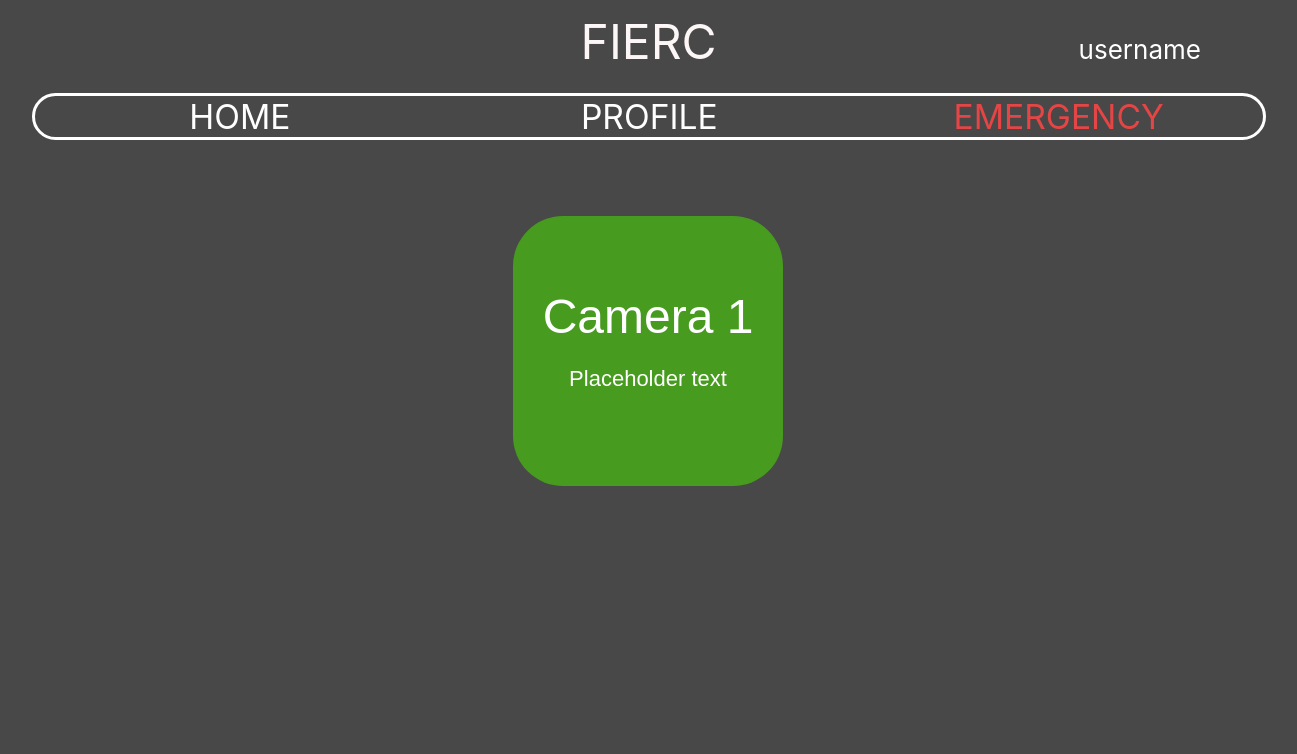
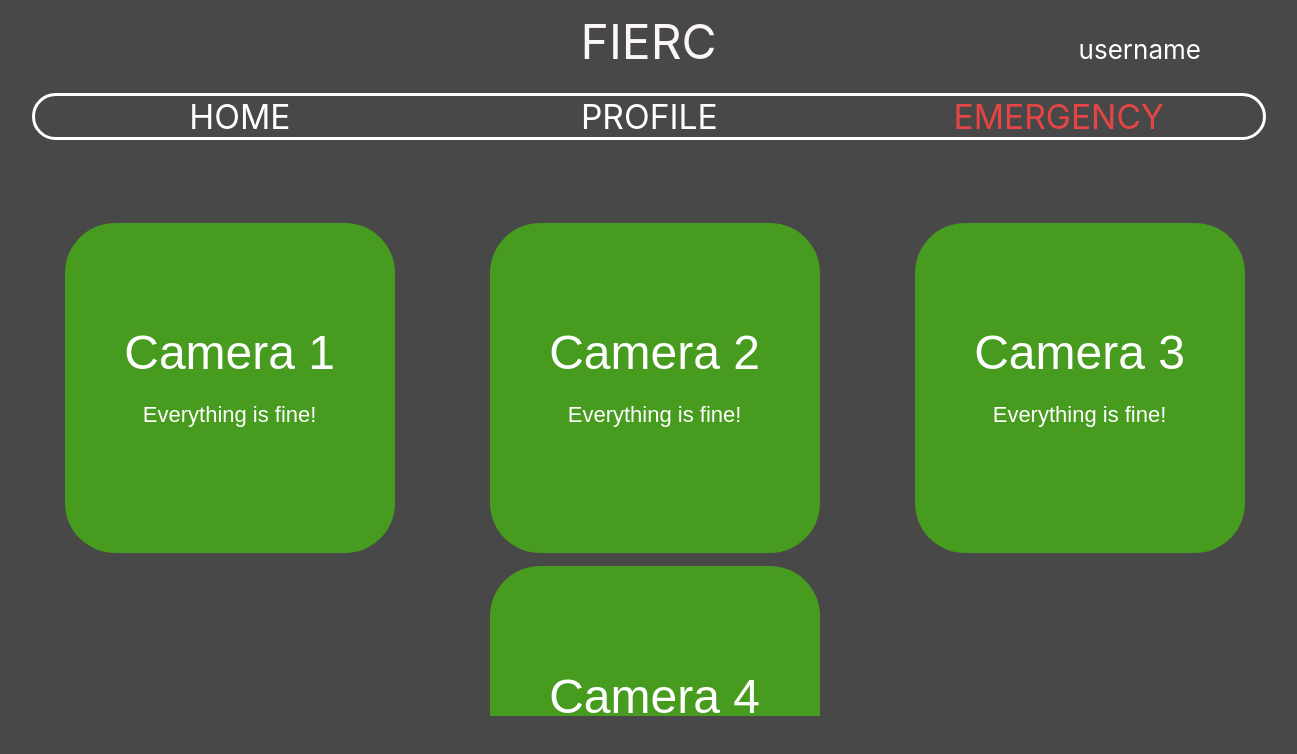
Before and after one commit to supraditya/Fierc, a React (Create React App) app: page / in a window 1536 px wide. Shown: the top 754 px of the page, without its empty margins (120-1417 px from the left). Built offline with nearby package versions, Linux system fonts and the light colour scheme.

Commit message:
Added styled-components package, styled home container to be separately scrollable. CameraTiles can now accept props

```diff
--- a/package.json
+++ b/package.json
@@ -9,7 +9,8 @@
     "react": "^16.13.1",
     "react-dom": "^16.13.1",
     "react-router-dom": "^5.1.2",
-    "react-scripts": "3.4.1"
+    "react-scripts": "3.4.1",
+    "styled-components": "^5.1.0"
   },
   "scripts": {
     "start": "react-scripts start",
--- a/src/components/CameraTile.js
+++ b/src/components/CameraTile.js
@@ -1,9 +1,9 @@
 import React from 'react';
 import styles from '../stylesheets/CameraTile.module.css';
-const CameraTile=()=>{
+const CameraTile=(props)=>{
     return(
         <div className="tile">
-            <button className={styles.tileButton}>Camera 1<p>Placeholder text</p></button>
+            <button className={styles.tileButton}>Camera {props.number}<p>{props.text}</p></button>
         </div>
     )
 }
--- a/src/components/Home.js
+++ b/src/components/Home.js
@@ -1,10 +1,25 @@
 import React from 'react';
-import CameraTile from './CameraTile'
+import CameraTile from './CameraTile';
+import styled from 'styled-components';
+const StyledDiv=styled.div`
+    width: 83%;
+    height: 500px;
+    margin: auto;
+    display: flex;
+    flex-wrap: wrap;
+    justify-content: space-around;
+    align-content: space-between;
+    overflow-y: scroll;
+`;
 const Home=()=>{
     return(
-        <div className="container">
-            <CameraTile/>
-        </div>
+        <StyledDiv>
+            {/* Fetch camera number, text and status form API  */}
+            <CameraTile number='1' text='Everything is fine!' status=''/>
+            <CameraTile number='2' text='Everything is fine!' status=''/>
+            <CameraTile number='3' text='Everything is fine!' status=''/>
+            <CameraTile number='4' text='Everything is fine!' status=''/>
+        </StyledDiv>
     )
 }
 export default Home;
--- a/src/stylesheets/CameraTile.module.css
+++ b/src/stylesheets/CameraTile.module.css
@@ -8,7 +8,7 @@
     height: 270px;
     font-size: 48px;
     color: #FFF;
-    box-shadow: #484848;
+    margin: 2% 2% 2% 2%;
 }
 button:hover
 {
@@ -18,6 +18,46 @@ button:hover
     height: 275px !important;
     width: 275px !important;
 }
+@media only screen and (max-width: 400px)
+{
+    .tileButton
+    {
+        width: 240px;
+        height: 240px;
+        margin: 4%;
+    }
+    button:hover
+    {
+        height: 245px;
+        width: 245px;
+    }
+}
+@media only screen and (min-width: 1345px)
+{
+    .tileButton
+    {
+        width: 300px;
+        height: 300px;
+    }
+    button:hover
+    {
+        height: 305px;
+        width: 305px;
+    }
+}
+@media only screen and (min-width: 1492px)
+{
+    .tileButton
+    {
+        width: 330px;
+        height: 330px;
+    }
+    button:hover
+    {
+        height: 335px;
+        width: 335px;
+    }
+}
 p
 {
     font-size: 22px;
```
Also changed, not shown: 1 other file (tests, documents, lock files or other folders).
